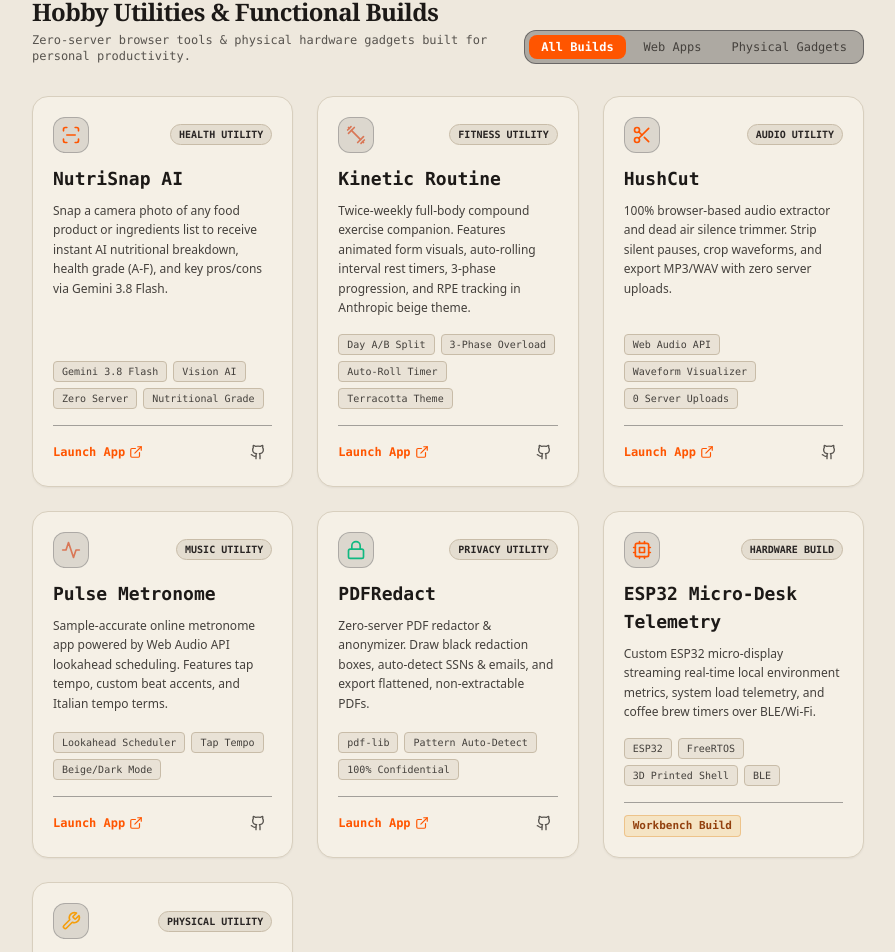
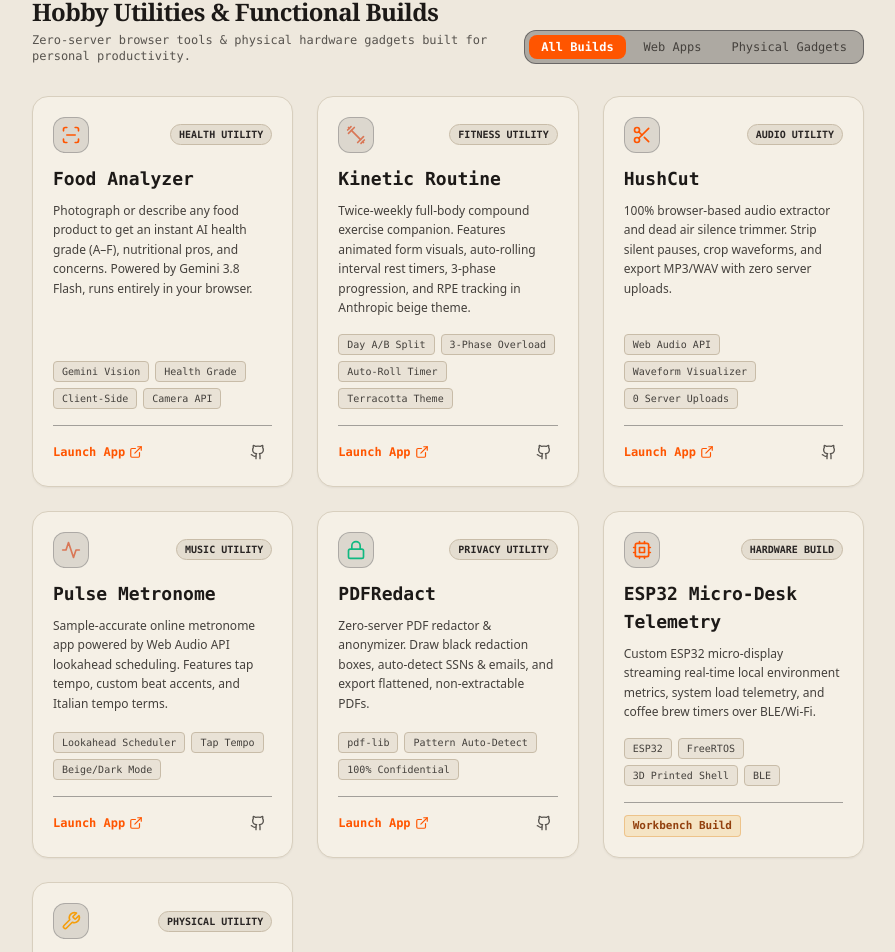
Before and after one commit to vijaik2k7/vijaik2k7.github.io, a React (Vite) app: page / in a window 1280 px wide. Shown: the part 1372-2324 px from the top of the page, without its empty margins (192-1087 px from the left). Built offline with nearby package versions, Linux system fonts and the light colour scheme.

Commit message:
Clean up Food Analyzer project card copy

```diff
--- a/src/components/Projects.tsx
+++ b/src/components/Projects.tsx
@@ -13,13 +13,13 @@
   const projects: ProjectItem[] = [
     {
       id: 'food-analyzer',
-      name: 'NutriSnap AI',
+      name: 'Food Analyzer',
       badge: 'Health Utility',
       category: 'web',
-      description: 'Snap a camera photo of any food product or ingredients list to receive instant AI nutritional breakdown, health grade (A-F), and key pros/cons via Gemini 3.8 Flash.',
+      description: 'Photograph or describe any food product to get an instant AI health grade (A–F), nutritional pros, and concerns. Powered by Gemini 3.8 Flash, runs entirely in your browser.',
       url: 'https://vijaik2k7.github.io/food-analyzer/',
       githubUrl: 'https://github.com/vijaik2k7/food-analyzer',
-      tags: ['Gemini 3.8 Flash', 'Vision AI', 'Zero Server', 'Nutritional Grade'],
+      tags: ['Gemini Vision', 'Health Grade', 'Client-Side', 'Camera API'],
       icon: 'scan',
     },
     {
```
